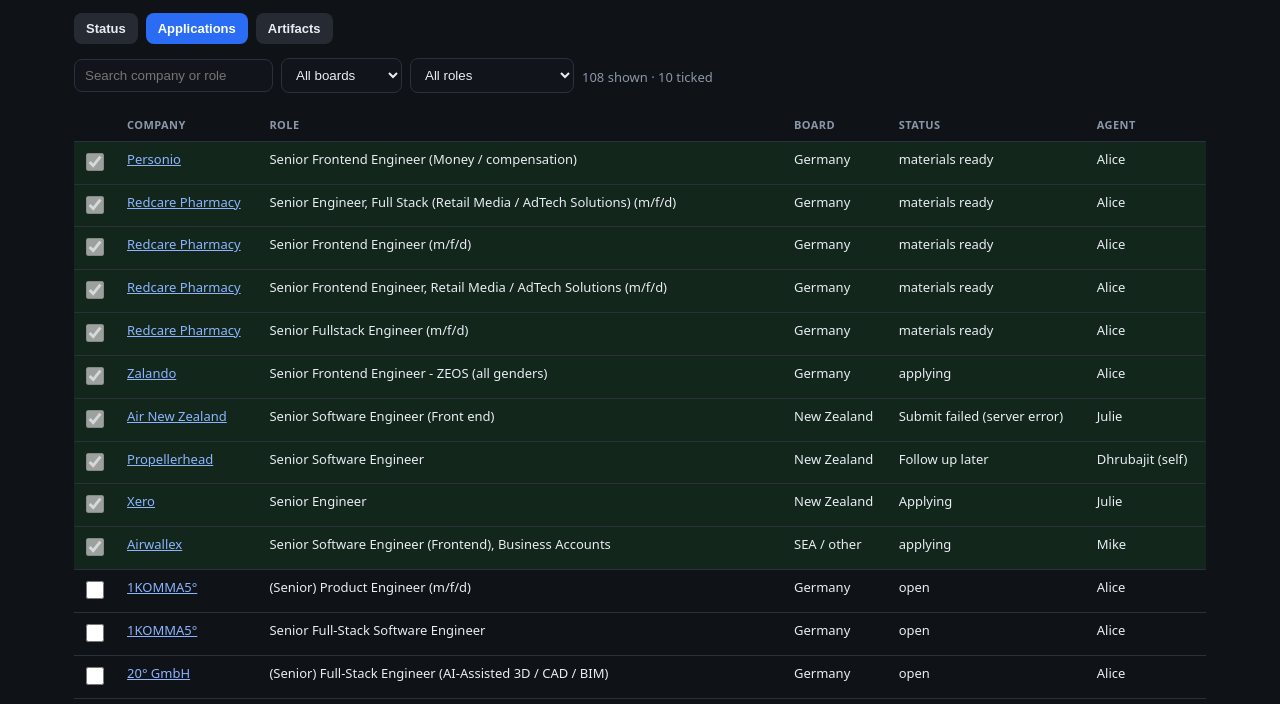
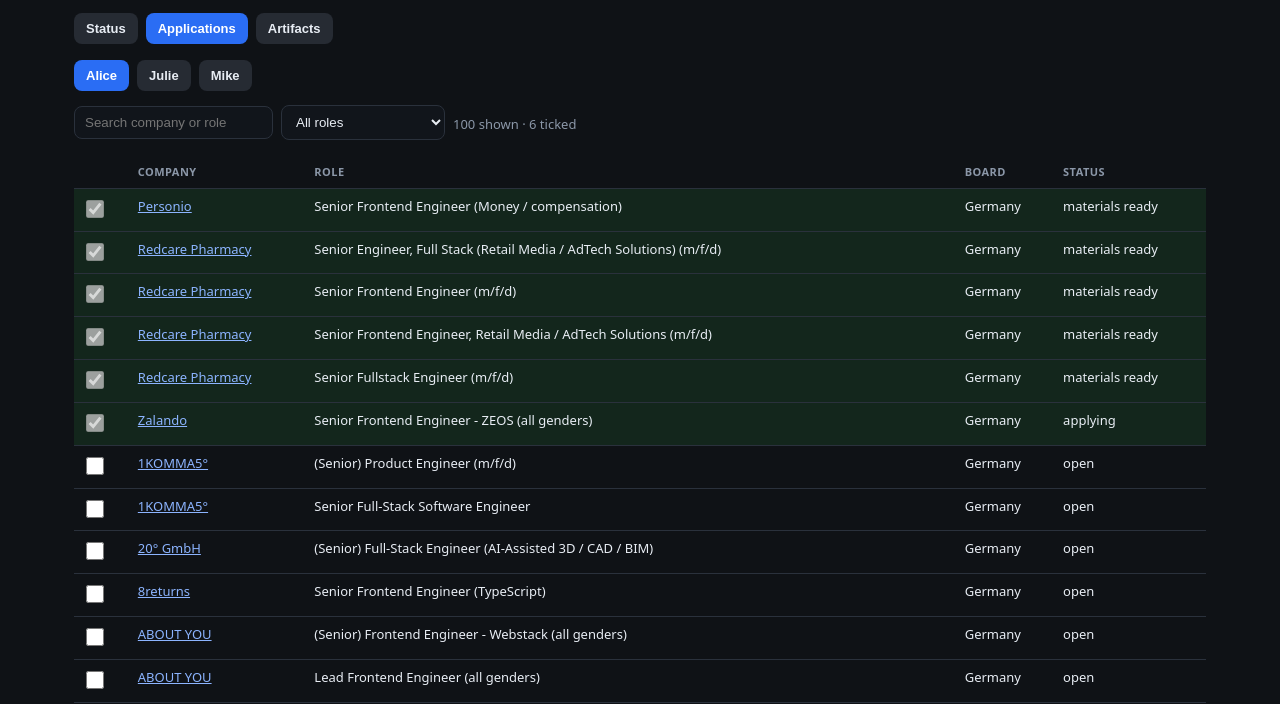
Before and after one commit to DhrubajitPC/DhrubajitPC.github.io, a plain HTML site: page tracker/index.html in a window 1280 px wide. Both pictures are taken after a click on the button "Applications". Shown: the part 86-790 px from the top of the page. Drawn offline with Linux system fonts and the light colour scheme.

Commit message:
Update tracker/index.html

```diff
--- a/tracker/index.html
+++ b/tracker/index.html
@@ -70,14 +70,13 @@
   <p class="err" id="err" hidden></p>
   <div class="wrap" id="panel-status"><main id="grid"></main></div>
   <div class="wrap hidden" id="panel-apps">
+    <div class="tabs" id="agent-tabs" style="padding:16px 0 0">
+      <button class="tab on" data-agent="Alice" type="button">Alice</button>
+      <button class="tab" data-agent="Julie" type="button">Julie</button>
+      <button class="tab" data-agent="Mike" type="button">Mike</button>
+    </div>
     <div class="toolbar">
       <input id="q" type="search" placeholder="Search company or role" />
-      <select id="board">
-        <option value="">All boards</option>
-        <option>Germany</option>
-        <option>New Zealand</option>
-        <option>SEA / other</option>
-      </select>
       <select id="only">
         <option value="">All roles</option>
         <option value="applied">Applied / in progress</option>
@@ -87,7 +86,7 @@
     </div>
     <table>
       <thead>
-        <tr><th></th><th>Company</th><th>Role</th><th>Board</th><th>Status</th><th>Agent</th></tr>
+        <tr><th></th><th>Company</th><th>Role</th><th>Board</th><th>Status</th></tr>
       </thead>
       <tbody id="apptbody"></tbody>
     </table>
@@ -132,22 +131,22 @@
 
     let applications = [];
     let artifacts = [];
+    let agentTab = "Alice";
 
     function renderApps() {
       const q = document.getElementById("q").value.toLowerCase();
-      const board = document.getElementById("board").value;
       const only = document.getElementById("only").value;
       const ticks = loadTicks();
       const rows = applications.filter((a) => {
         const applied = a.applied || !!ticks[appKey(a)];
-        if (board && a.board !== board) return false;
+        if ((a.agent || "") !== agentTab) return false;
         if (only === "applied" && !applied) return false;
         if (only === "open" && applied) return false;
         const blob = (a.company + " " + a.role + " " + a.status).toLowerCase();
         return !q || blob.includes(q);
       });
       document.getElementById("appcount").textContent =
-        rows.length + " shown · " + applications.filter(a => a.applied || ticks[appKey(a)]).length + " ticked";
+        rows.length + " shown · " + rows.filter(a => a.applied || ticks[appKey(a)]).length + " ticked";
       document.getElementById("apptbody").innerHTML = rows.map((a) => {
         const key = appKey(a);
         const applied = a.applied || !!ticks[key];
@@ -160,7 +159,6 @@
           <td>${escapeHtml(a.role)}</td>
           <td>${escapeHtml(a.board)}</td>
           <td>${escapeHtml(a.status || (applied ? "applied" : "open"))}</td>
-          <td>${escapeHtml(a.agent)}</td>
         </tr>`;
       }).join("");
     }
@@ -219,17 +217,24 @@
       }
     }
 
-    document.querySelectorAll(".tab").forEach((t) => {
+    document.querySelectorAll(".tabs:not(#agent-tabs) .tab").forEach((t) => {
       t.addEventListener("click", () => {
-        document.querySelectorAll(".tab").forEach((x) => x.classList.remove("on"));
+        document.querySelectorAll(".tabs:not(#agent-tabs) .tab").forEach((x) => x.classList.remove("on"));
         t.classList.add("on");
         ["status", "apps", "arts"].forEach((id) => {
           document.getElementById("panel-" + id).classList.toggle("hidden", t.dataset.tab !== id);
         });
       });
     });
+    document.querySelectorAll("#agent-tabs .tab").forEach((t) => {
+      t.addEventListener("click", () => {
+        document.querySelectorAll("#agent-tabs .tab").forEach((x) => x.classList.remove("on"));
+        t.classList.add("on");
+        agentTab = t.dataset.agent;
+        renderApps();
+      });
+    });
     document.getElementById("q").addEventListener("input", renderApps);
-    document.getElementById("board").addEventListener("change", renderApps);
     document.getElementById("only").addEventListener("change", renderApps);
     document.getElementById("apptbody").addEventListener("change", (e) => {
       const box = e.target.closest("input.check");
```
